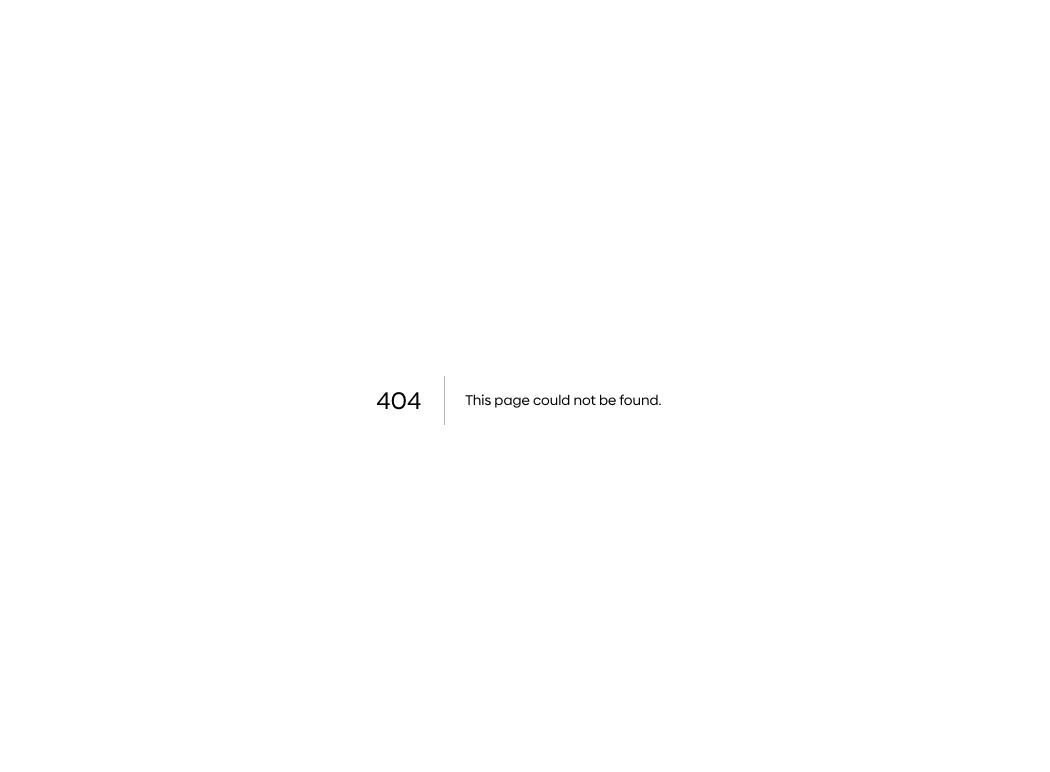
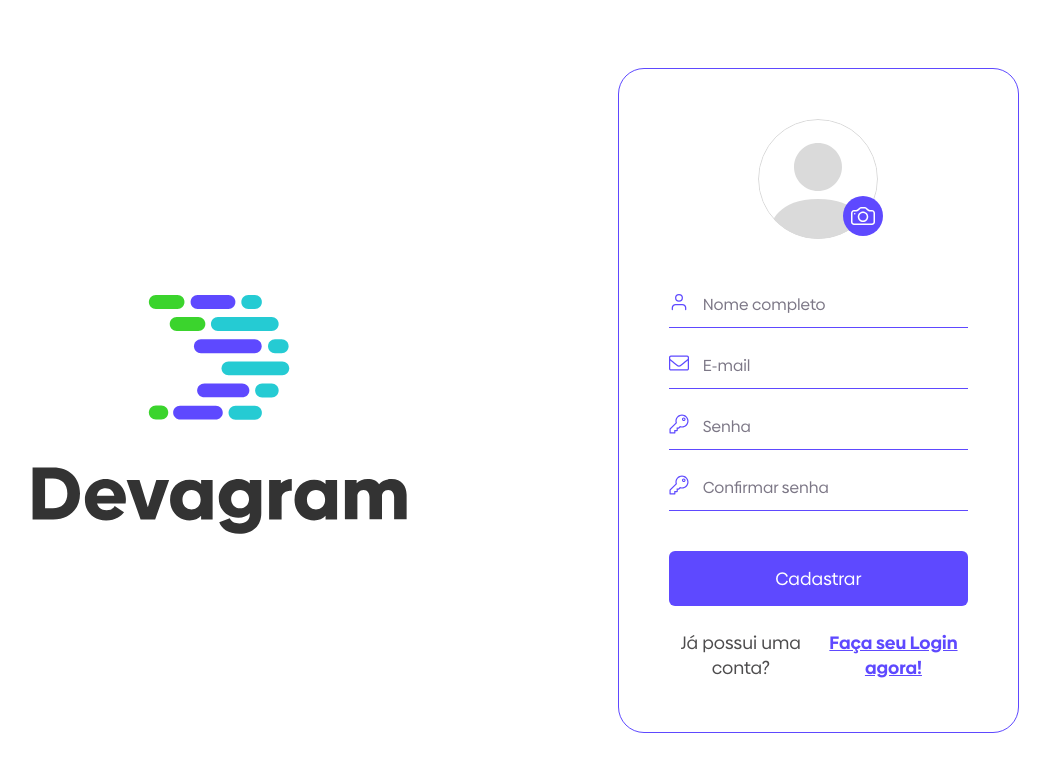
Before and after one commit to lRauane/devagram-react, a Next.js app: page /Cadastro in a window 1280 px wide. Before the commit this address had no page. Shown: the top 772 px of the page, without its empty margins (121-1171 px from the left). Built offline with nearby package versions, Linux system fonts and the light colour scheme.

Commit message:
Tela de Cadastro finalizada

```diff
--- a/components/UploadImagem/index.js
+++ b/components/UploadImagem/index.js
@@ -1,6 +1,6 @@
 import { useRef, useEffect } from "react";
 
-export function UploadImagem({
+export default function UploadImagem({
   className = "",
   setImagem,
   imagemPreview,
--- /dev/null
+++ b/pages/Cadastro/cadastro.scss
@@ -0,0 +1,34 @@
+.cadastro__Section{
+  .uploadImagemContainer{
+    text-align: center;
+    position: relative;
+    margin-bottom: 48px;
+
+    .avatarPreview{
+      height: 120px;
+      width: 120px;
+    }
+
+    &::after{
+      content: url('/Imagens/camera.svg');
+      width: 48px;
+      height: 48px;
+      position: absolute;
+      right: 0;
+      margin: auto;
+      bottom: 0px;
+      left: 90px;
+    }
+  }
+
+  @media screen and (min-width: $desktopBreakPoint) {
+    .rodape_paginaPublica{
+      display: flex;
+      justify-content: center;
+      p{
+        margin-right:6px;
+      }
+    }
+  }
+
+}
--- /dev/null
+++ b/pages/Cadastro/index.js
@@ -0,0 +1,81 @@
+import Image from "next/image";
+import Link from "next/link";
+import { useState } from "react";
+
+import Button from "../../components/Button";
+import Logo from "../../public/Imagens/logo.svg";
+import usuarioAtivo from "../../public/Imagens/usuarioAtivo.svg";
+import Envelope from "../../public/Imagens/envelope.svg";
+import Chave from "../../public/Imagens/chave.svg";
+import InputPublico from "../../components/InputPublico";
+import UploadImagem from "../../components/UploadImagem";
+import Avatar from "../../public/Imagens/avatar.svg";
+
+
+export default function Cadastro() {
+
+  const [imagem, setImagem] = useState(null)
+  const [nome, setNome] = useState("")
+  const [email, setEmail] = useState("")
+  const [senha, setSenha] = useState("")
+  const [confirmaçãoSenha, setconfirmaçãoSenha] = useState("")
+
+  return (
+    <section className={"cadastro__Section paginaPublica"}>
+      <div className="logo__Container desktop">
+        <Image
+          src={Logo}
+          alt="Logotipo Devagram"
+          layout="fill"
+          className="logo"
+        />
+      </div>
+      <div className="conteudo__paginaPublica">
+        <form>
+          <UploadImagem
+          imagemPreviewClassName="avatar avatarPreview"
+          imagemPreview={imagem?.preview || Avatar.src}
+          setImagem={setImagem}
+
+          />
+        <InputPublico
+            image={usuarioAtivo}
+            texto="Nome completo"
+            tipo="text"
+            aoAlterarValor={e => setNome(e.target.value)}
+            valor={nome}
+          />
+        <InputPublico
+            image={Envelope}
+            texto="E-mail"
+            tipo="email"
+            aoAlterarValor={e => setEmail(e.target.value)}
+            valor={email}
+          />
+        <InputPublico
+            image={Chave}
+            texto="Senha"
+            tipo="password"
+            aoAlterarValor={e => setSenha(e.target.value)}
+            valor={senha}
+          />
+        <InputPublico
+            image={Chave}
+            texto="Confirmar senha"
+            tipo="password"
+            aoAlterarValor={e => setconfirmaçãoSenha(e.target.value)}
+            valor={confirmaçãoSenha}
+          />
+
+
+          <Button texto="Cadastrar" tipo="submit" disabilitado={false} />
+        </form>
+
+        <div className="rodape_paginaPublica">
+          <p>Já possui uma conta?</p>
+          <Link href="/">Faça seu Login agora!</Link>
+        </div>
+      </div>
+    </section>
+  );
+}
--- a/styles/global.scss
+++ b/styles/global.scss
@@ -1,5 +1,6 @@
 @import "variaveis.scss";
 @import "paginaPublica.scss";
+@import "../pages/Cadastro/cadastro.scss";
 @import "../components/InputPublico/inputPublico.scss";
 @import "../public/Fontes/fonts.scss";
 @import "../components/Button/button.scss";
@@ -16,6 +17,22 @@
   margin: 0;
 }
 
+.desktop{
+  @media screen and (min-width: $desktopBreakPoint) {
+    display: block;
+  }
+  @media screen and (max-width: calc($desktopBreakPoint - 1px)) {
+    display: none;
+  }
+}
+.mobile{
+  @media screen and (min-width: $desktopBreakPoint) {
+    display: none;
+  }
+  @media screen and (max-width: calc($desktopBreakPoint - 1px)) {
+    display: block;
+  }
+}
 input{
   &::placeholder{
     // chorme, opera, safari, farefox
```
